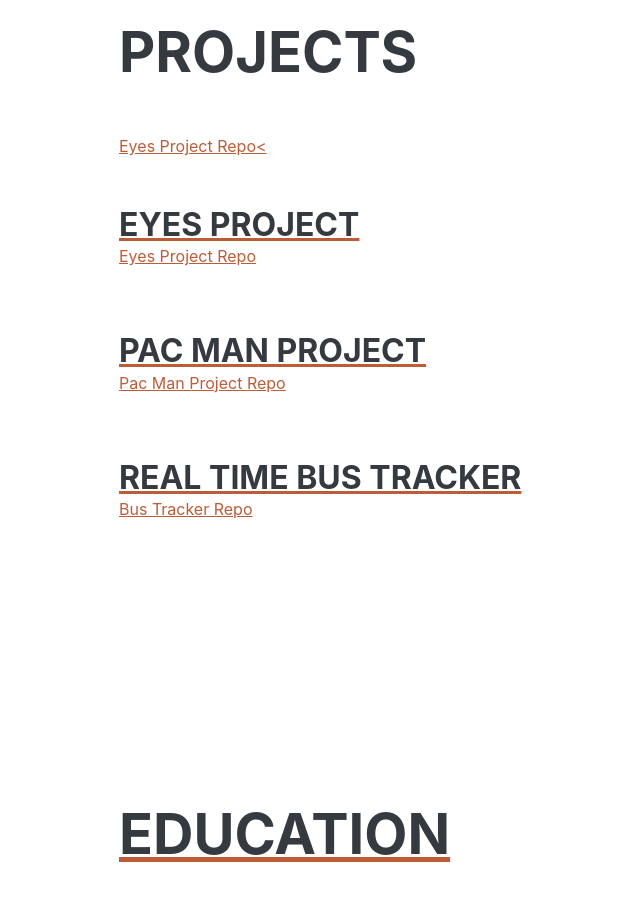
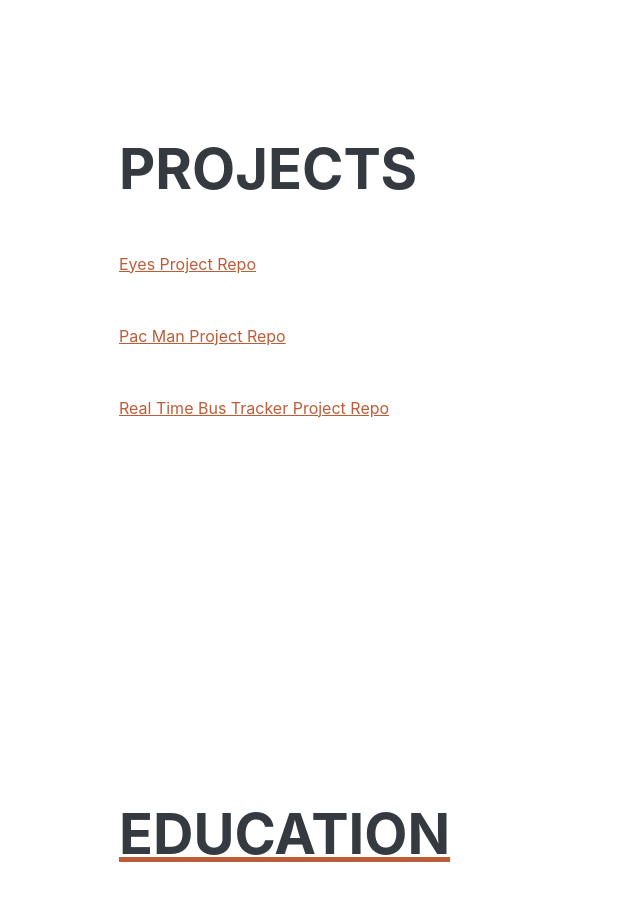
Before and after one commit to aprilyax/aprilyax.github.io, a plain HTML site: page index.html in a window 1280 px wide. Shown: the part 900-1813 px from the top of the page, without its empty margins (201-841 px from the left). Drawn offline with nearby package versions, Linux system fonts and the light colour scheme; files whose address does not match are found by name; a web font is replaced by a local one.

Commit message:
Update index.html
fixed project link display problem

```diff
--- a/index.html
+++ b/index.html
@@ -61,29 +61,22 @@
             <section class="resume-section" id="projects">
                 <div class="resume-section-content">
                     <h2 class="mb-5">Projects</h2>
+
                     <div class="d-flex flex-column flex-md-row justify-content-between mb-5">
                         <div class="flex-grow-1">
-                            <a href="https://aprilyax.github.io/Eyes/">Eyes Project Repo<
+                            <a href="https://aprilyax.github.io/Eyes/">Eyes Project Repo
                         </div>
                      </div>
-                    <div class="d-flex flex-column flex-md-row justify-content-between mb-5">
+                        <div class="d-flex flex-column flex-md-row justify-content-between mb-5">
                         <div class="flex-grow-1">
-                            <h3 class="mb-0">Eyes Project</h3>
-                            <p><a href="https://aprilyax.github.io/Eyes/">Eyes Project Repo</p>
+                            <a href="https://aprilyax.github.io/PacMan/">Pac Man Project Repo
                         </div>
                      </div>
-                    <div class="d-flex flex-column flex-md-row justify-content-between mb-5">
+                         <div class="d-flex flex-column flex-md-row justify-content-between mb-5">
                         <div class="flex-grow-1">
-                            <h3 class="mb-0">Pac Man Project</h3>
-                            <p><a href="https://aprilyax.github.io/PacMan/">Pac Man Project Repo</p>
+                            <a href="https://aprilyax.github.io/BusTracker/">Real Time Bus Tracker Project Repo
                         </div>
-                     </div>
-                    <div class="d-flex flex-column flex-md-row justify-content-between mb-5">
-                        <div class="flex-grow-1">
-                            <h3 class="mb-0">Real Time Bus Tracker</h3>
-                            <p><a href="https://aprilyax.github.io/BusTracker/">Bus Tracker Repo</p>
-                        </div>
-                     </div>
+                      </div>
                     </section>
             <!-- Education-->
             <section class="resume-section" id="education">
```
